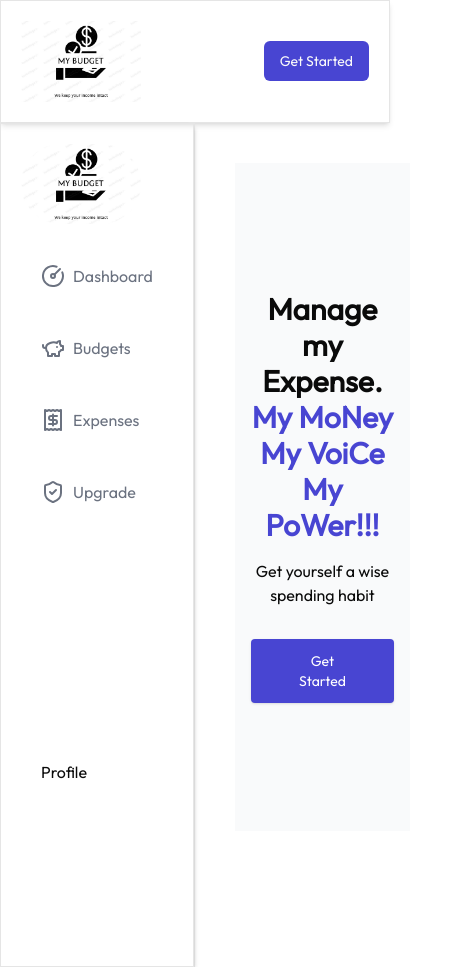
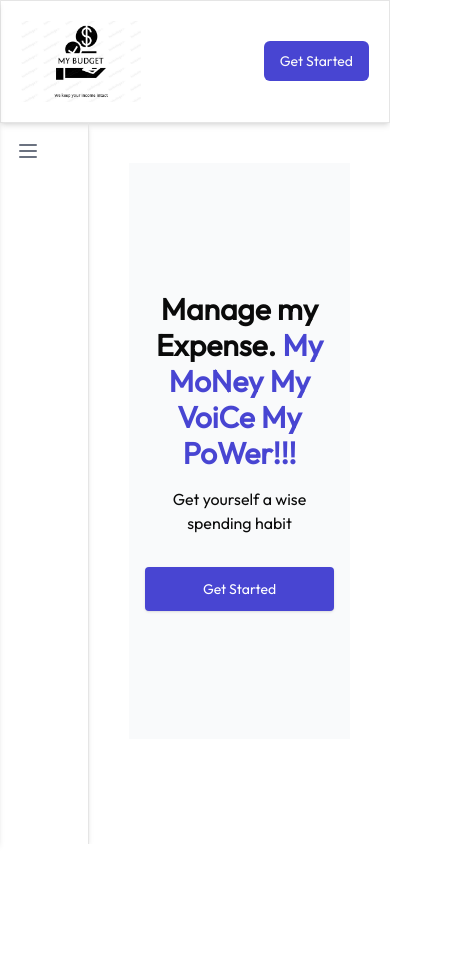
Before and after one commit to Oseun12/Expense-Tracker, a Next.js app: page / in a window 390 px wide. Shown: the whole page, 450 px wide, since content can reach past the window. After the commit the page ends 844 px from the top, so only its background shows below. Built offline with nearby package versions, Linux system fonts and the light colour scheme; no server answers.

Commit message:
Chore: setting up the authMiddleware to protect routes

```diff
--- a/app/(routes)/dashboard/_components/SideNav.jsx
+++ b/app/(routes)/dashboard/_components/SideNav.jsx
@@ -1,69 +1,97 @@
 'use client'
-import React, { useEffect } from 'react'
+import React, { useState, useEffect } from 'react'
 import Image from 'next/image'
-import { CircleGauge, PiggyBank, Receipt, ShieldCheck } from 'lucide-react'
+import { CircleGauge, PiggyBank, Receipt, ShieldCheck, Menu } from 'lucide-react'
 import { UserButton } from '@clerk/nextjs'
 import { usePathname } from 'next/navigation'
 import Link from 'next/link'
 
 const SideNav = () => {
-    const menuList =[
+    const [isOpen, setIsOpen] = useState(false);  // State to control toggle on small screens
+    const path = usePathname();
+
+    const menuList = [
         {
             id: 1,
-            name:'Dashboard',
-            icon:CircleGauge,
-            path:'/dashboard'
+            name: 'Dashboard',
+            icon: CircleGauge,
+            path: '/dashboard'
         },
         {
-            id:2,
-            name:"Budgets",
-            icon:PiggyBank,
-            path:'/dashboard/budgets'
+            id: 2,
+            name: "Budgets",
+            icon: PiggyBank,
+            path: '/dashboard/budgets'
         },
         {
-            id:3,
-            name:"Expenses",
-            icon:Receipt,
-            path:'/dashboard/expenses'
+            id: 3,
+            name: "Expenses",
+            icon: Receipt,
+            path: '/dashboard/expenses'
         },
         {
-            id:4,
-            name:"Upgrade",
-            icon:ShieldCheck,
-            path:'/dashboard/upgrade'
+            id: 4,
+            name: "Upgrade",
+            icon: ShieldCheck,
+            path: '/dashboard/upgrade'
         }
     ]
-
-    const path=usePathname();
 
     useEffect(() => {
         console.log(path)
     }, [path])
 
+    return (
+        <div className="flex">
+            {/* Toggle button for small screens */}
+            <div className="p-4 md:hidden">
+                <button
+                    onClick={() => setIsOpen(!isOpen)}
+                    className="text-gray-500 focus:outline-none"
+                >
+                    <Menu size={24} />
+                </button>
+            </div>
 
-  return (
-    <div className="h-screen p-5 border shadow-md ">
-        <Image src='/images/IMG_0364.jpg' className='rounded-full'
+            {/* Side Navigation */}
+            <div className={`h-screen p-5 border shadow-md fixed top-0 left-0 z-40 bg-white transition-transform duration-300 ease-in-out ${isOpen ? 'translate-x-0' : '-translate-x-full'} md:translate-x-0 md:block md:w-64`}>
+                <Image
+                    src='/images/IMG_0364.jpg'
+                    className='rounded-full'
                     alt='logo'
                     width={120}
                     height={100}
                 />
-        <div className='mt-5' >
-            {menuList.map((menu, index) =>(
-                <Link href={menu.path}>
-                <h2 className={`flex gap-2 items-center text-gray-500 font-medium mb-2 p-5 cursor-pointer rounded-md hover:text-white hover:bg-blue-900 ${path==menu.path&&'text-gray-500 bg-blue-100'} `}>
-                    <menu.icon/>
+                <div className='mt-5'>
+                    {menuList.map((menu) => (
+                        <Link key={menu.id} href={menu.path}>
+                            <h2 className={`flex gap-2 items-center text-gray-500 font-medium mb-2 p-5 cursor-pointer rounded-md hover:text-white hover:bg-blue-900 ${path === menu.path && 'text-gray-500 bg-blue-100'}`}>
+                                <menu.icon />
                                 {menu.name}
                             </h2>
                         </Link>
                     ))}
+                </div>
+                <div className='fixed bottom-10 p-5 flex gap-2 items-center'>
+                    <UserButton />
+                    Profile
+                </div>
+            </div>
 
+            {/* Content area (pushes content to the right on larger screens) */}
+            <div className="flex-1 ml-0 md:ml-64">
+                {/* Your main content goes here */}
+                <div className="p-4">
+                    {/* Example content */}
 
                 </div>
-        <div className='fixed bottom-10 p-5 flex gap-2 items-center'>
-            <UserButton/>
-            Profile
             </div>
+
+            {/* Overlay to close the menu when clicked outside on small screens */}
+            {isOpen && <div
+                className="fixed inset-0 z-30 bg-black opacity-50 md:hidden"
+                onClick={() => setIsOpen(false)}
+            />}
         </div>
     )
 }
--- a/app/_components/FrontPage.jsx
+++ b/app/_components/FrontPage.jsx
@@ -14,7 +14,7 @@ function FrontPage() {
       {/* Main Content Area */}
       <div className="flex flex-1">
         {/* Sidebar */}
-        <div className='w-64 border-r shadow-md'>
+        <div className=' border-r shadow-md'>
           <SideNav />
         </div>
 
```
Lines whose indentation alone changed are shown as unchanged.
